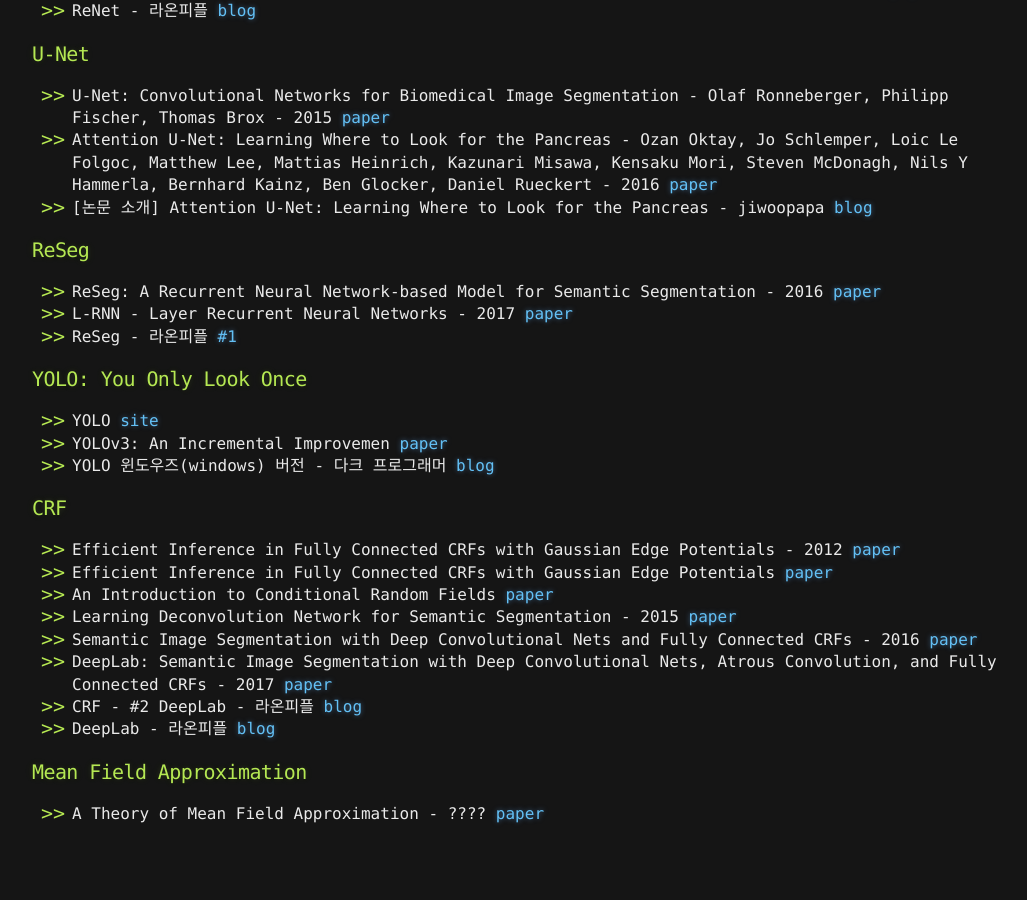
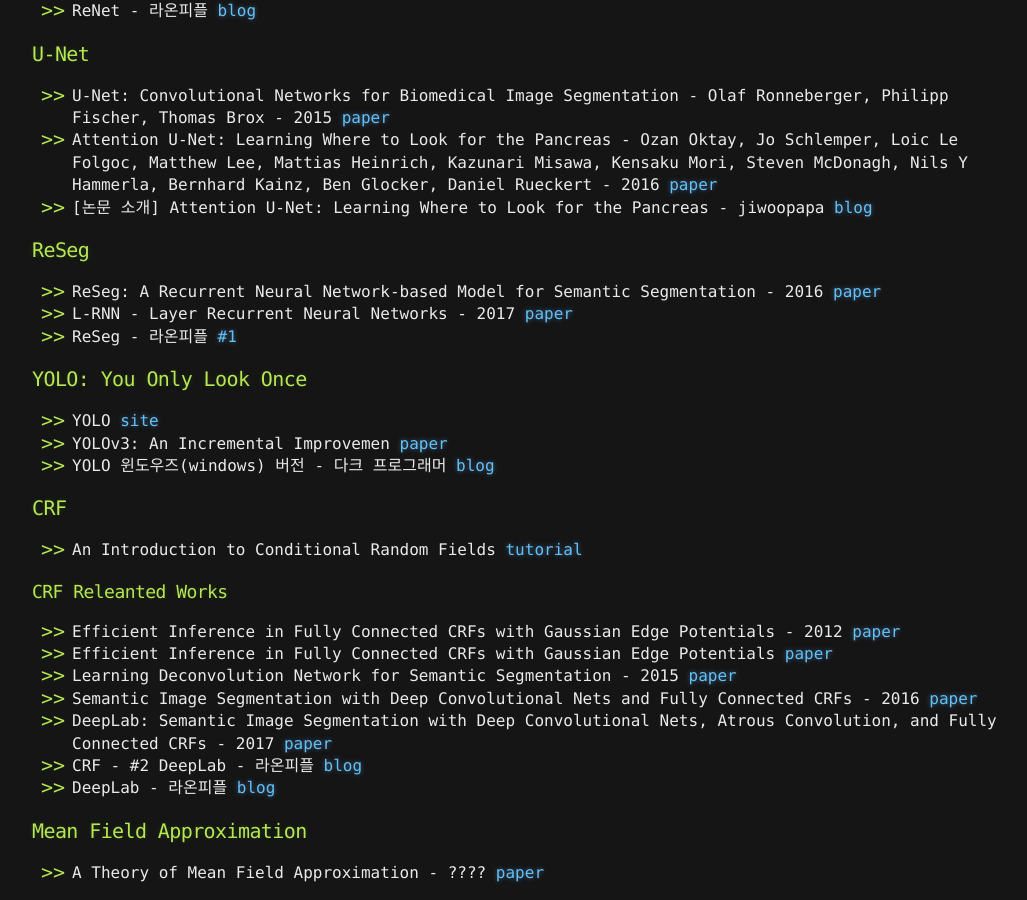
Before and after one commit to booiljung/xxxxx, a Jekyll site: the page built from machine_learning_notes/image_segmentations.md, in a window 1280 px wide and 900 px high, scrolled down 960 px. Shown: the whole window, without its empty margins (108-1135 px from the left). Built offline with Jekyll 4.4.1, drawn with Linux system fonts in a browser that asks for light colours; our own code applies the rules of GitHub Pages for plain Markdown files; before the commit the page ends 1801 px from its top, so only the background shows below that.

```diff
--- a/machine_learning_notes/image_segmentations.md
+++ b/machine_learning_notes/image_segmentations.md
@@ -58,15 +58,18 @@
 
 ## CRF
 
-* Efficient Inference in Fully Connected CRFs with Gaussian Edge Potentials - 2012 [paper](https://arxiv.org/abs/1210.5644)
-* Efficient Inference in Fully Connected CRFs with Gaussian Edge Potentials [paper](http://swoh.web.engr.illinois.edu/courses/IE598/handout/fall2016_slide15.pdf)
-* An Introduction to Conditional Random Fields [paper](http://homepages.inf.ed.ac.uk/csutton/publications/crftut-fnt.pdf)
-* Learning Deconvolution Network for Semantic Segmentation - 2015 [paper](https://arxiv.org/abs/1505.04366)
-* Semantic Image Segmentation with Deep Convolutional Nets and Fully Connected CRFs - 2016 [paper](https://arxiv.org/abs/1412.7062)
-* DeepLab: Semantic Image Segmentation with Deep Convolutional Nets, Atrous Convolution, and Fully Connected CRFs - 2017 [paper](https://arxiv.org/abs/1606.00915)
-* CRF - #2 DeepLab - 라온피플 [blog](https://laonple.blog.me/221017461464)
-* DeepLab - 라온피플 [blog](https://laonple.blog.me/221000648527)
+* An Introduction to Conditional Random Fields [tutorial](http://homepages.inf.ed.ac.uk/csutton/publications/crftut-fnt.pdf)
+
+### CRF Releanted Works
+
+- Efficient Inference in Fully Connected CRFs with Gaussian Edge Potentials - 2012 [paper](https://arxiv.org/abs/1210.5644)
+- Efficient Inference in Fully Connected CRFs with Gaussian Edge Potentials [paper](http://swoh.web.engr.illinois.edu/courses/IE598/handout/fall2016_slide15.pdf)
+- Learning Deconvolution Network for Semantic Segmentation - 2015 [paper](https://arxiv.org/abs/1505.04366)
+- Semantic Image Segmentation with Deep Convolutional Nets and Fully Connected CRFs - 2016 [paper](https://arxiv.org/abs/1412.7062)
+- DeepLab: Semantic Image Segmentation with Deep Convolutional Nets, Atrous Convolution, and Fully Connected CRFs - 2017 [paper](https://arxiv.org/abs/1606.00915)
+- CRF - #2 DeepLab - 라온피플 [blog](https://laonple.blog.me/221017461464)
+- DeepLab - 라온피플 [blog](https://laonple.blog.me/221000648527)
 
 ## Mean Field Approximation
 
-* A Theory of Mean Field Approximation - ???? [paper](https://papers.nips.cc/paper/1604-a-theory-of-mean-field-approximation.pdf)
+- A Theory of Mean Field Approximation - ???? [paper](https://papers.nips.cc/paper/1604-a-theory-of-mean-field-approximation.pdf)
```
Also changed, not shown: machine_learning_notes/3d_face.md (added, +91 -0 lines), machine_learning_notes/gan.md (+0 -9 lines), machine_learning_notes/image_to_image.md (added, +15 -0 lines), machine_learning_notes/index.md (+2 -0 lines), machine_learning_notes/natural_language_processing.md (+4 -1 lines), machine_learning_notes/recommandation_systems.md (+4 -0 lines), machine_learning_notes/reinforcement_learning.md (+2 -0 lines).
